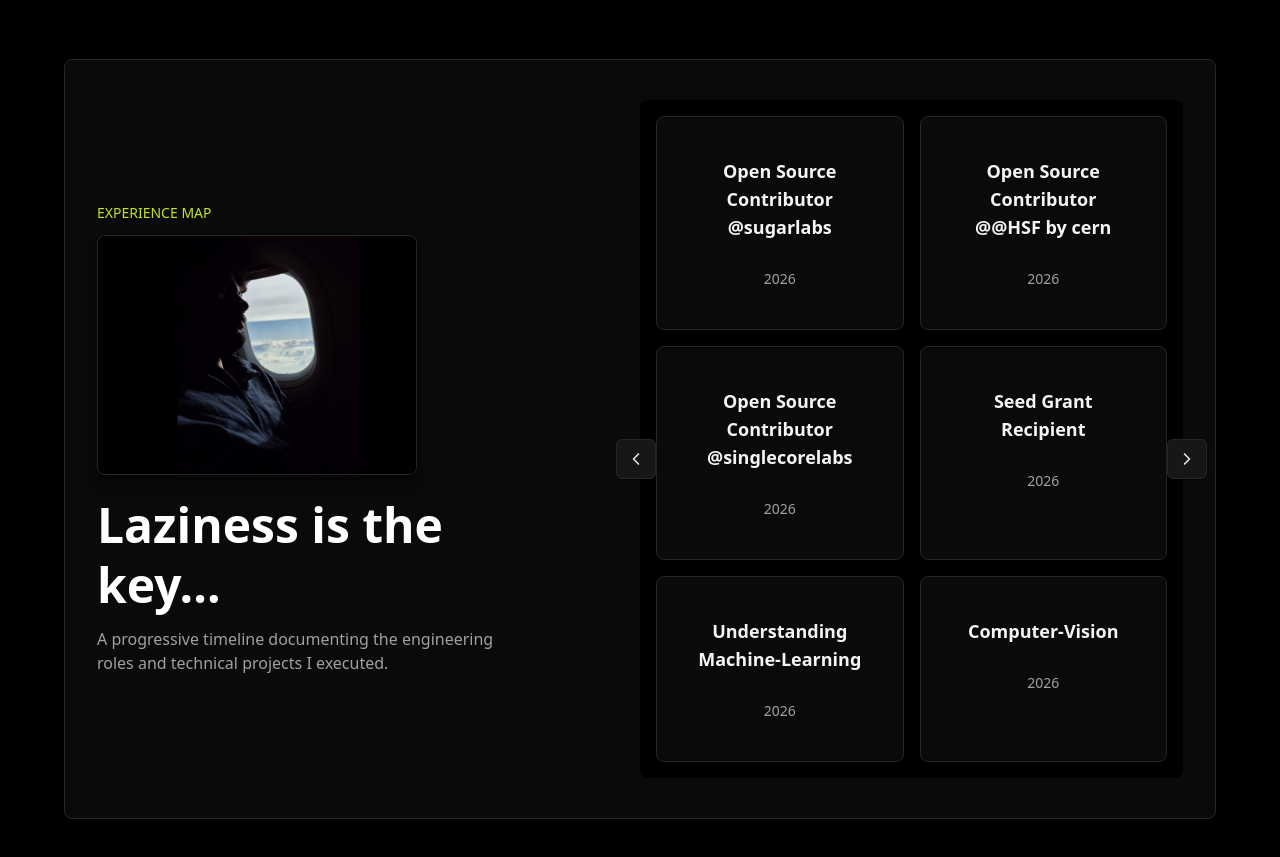
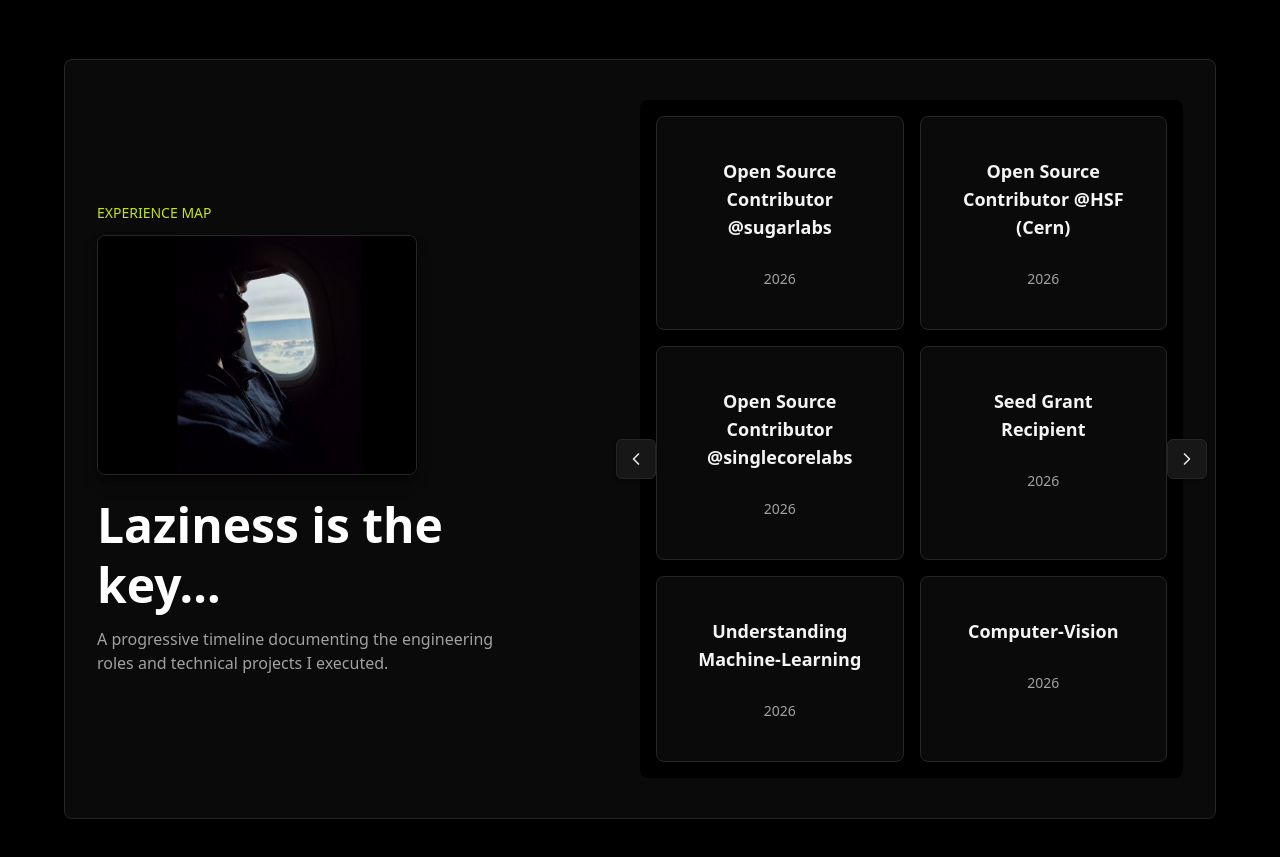
Before and after one commit to LKR-in/Protfolio1, a React (Vite) app: page / in a window 1280 px wide. Shown: the part 2700-3557 px from the top of the page. Built offline with nearby package versions, Linux system fonts and the light colour scheme; a web font is replaced by a local one.

Commit message:
Update job-slider.tsx

```diff
--- a/src/components/ui/job-slider.tsx
+++ b/src/components/ui/job-slider.tsx
@@ -8,7 +8,7 @@ import { Card, CardContent, CardHeader } from "@/components/ui/card";
 const slides = [
   [
     { role: "Open Source Contributor @sugarlabs", count: "2026" },
-    { role: "Open Source Contributor @@HSF by cern", count: "2026" },
+    { role: "Open Source Contributor @HSF (Cern)", count: "2026" },
     { role: "Open Source Contributor @singlecorelabs", count: "2026" },
     { role: "Seed Grant Recipient ", count: "2026" },
     { role: "Understanding Machine-Learning", count: "2026" },
```
